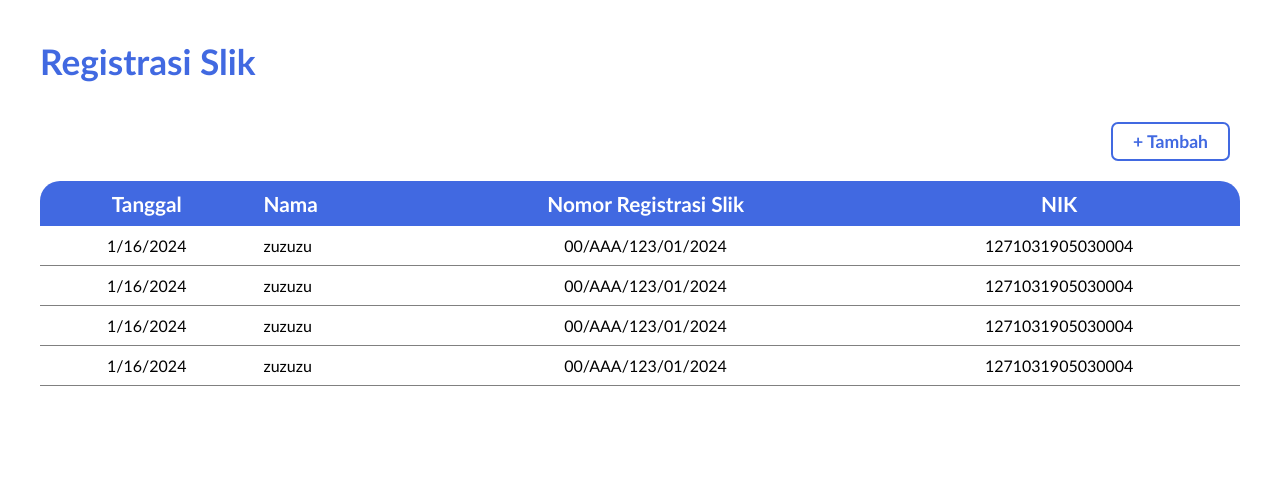
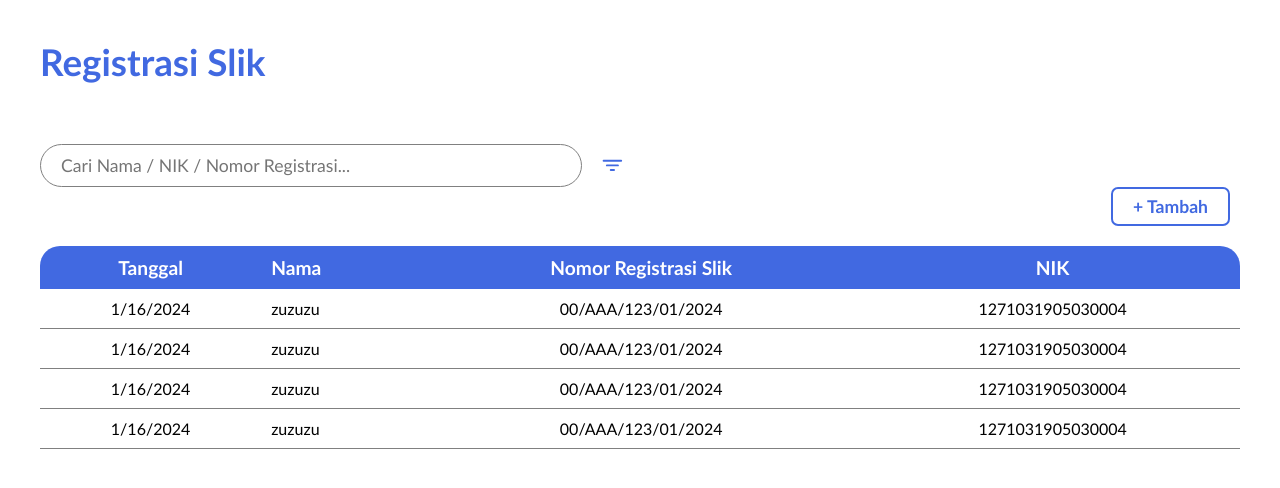
Before and after one commit to Neuxtron/register-slik, a React (Vite) app: page / in a window 1280 px wide. Shown: the top 488 px of the page. Built offline with nearby package versions, Linux system fonts and the light colour scheme.

Commit message:
added search input & filter button

```diff
--- a/package.json
+++ b/package.json
@@ -13,6 +13,7 @@
   "dependencies": {
     "react": "^18.2.0",
     "react-dom": "^18.2.0",
+    "react-icons": "^5.0.1",
     "react-router-dom": "^6.21.2",
     "sass": "^1.69.7"
   },
--- a/src/pages/Home/index.tsx
+++ b/src/pages/Home/index.tsx
@@ -1,5 +1,6 @@
 import { useNavigate } from "react-router"
 import styles from "./styles.module.scss"
+import { IoFilter } from "react-icons/io5";
 
 type Slik = {
   tanggal: Date
@@ -52,10 +53,23 @@ function HomePage() {
     navigate("/tambah")
   }
 
+  const toggleFilter = () => {
+    console.log("AAAAAAAAA")
+
+  }
+
   return (
     // TODO: refactor
     <div className={styles.home}>
       <h1 className={styles.pageTitle}>Registrasi Slik</h1>
+
+      {/* TODO: search functionality */}
+      <div className={styles.filter}>
+        <input type="text" placeholder="Cari Nama / NIK / Nomor Registrasi..." />
+        <button className={styles.filter} onClick={toggleFilter}>
+          <IoFilter />
+        </button>
+      </div>
 
       <button className={styles.add} onClick={onTambah}>
         + Tambah
--- a/src/pages/Home/styles.module.scss
+++ b/src/pages/Home/styles.module.scss
@@ -7,9 +7,9 @@
 }
 
 .pageTitle {
-  margin-bottom: 40px;
+  margin-bottom: 60px;
   color: colors.$primary;
-  font-size: 2.2rem;
+  font-size: 2.3rem;
 }
 
 .add {
@@ -48,7 +48,7 @@
   thead td {
     color: white;
     font-weight: bold;
-    font-size: 1.3rem;
+    font-size: 1.2rem;
     background-color: colors.$primary;
 
     &:first-child {
@@ -67,3 +67,24 @@
     }
   }
 }
+
+.filter {
+  display: flex;
+  align-items: center;
+
+  input {
+    width: 500px;
+    padding: 10px 20px;
+    border-radius: 1000px;
+    border: 1px solid gray;
+    font-size: 1.1rem;
+  }
+  button {
+    cursor: pointer;
+    margin-left: 20px;
+    color: colors.$primary;
+    font-size: 1.3rem;
+    background-color: transparent;
+    border: none;
+  }
+}
```
Also changed, not shown: 1 other file (tests, documents, lock files or other folders).
